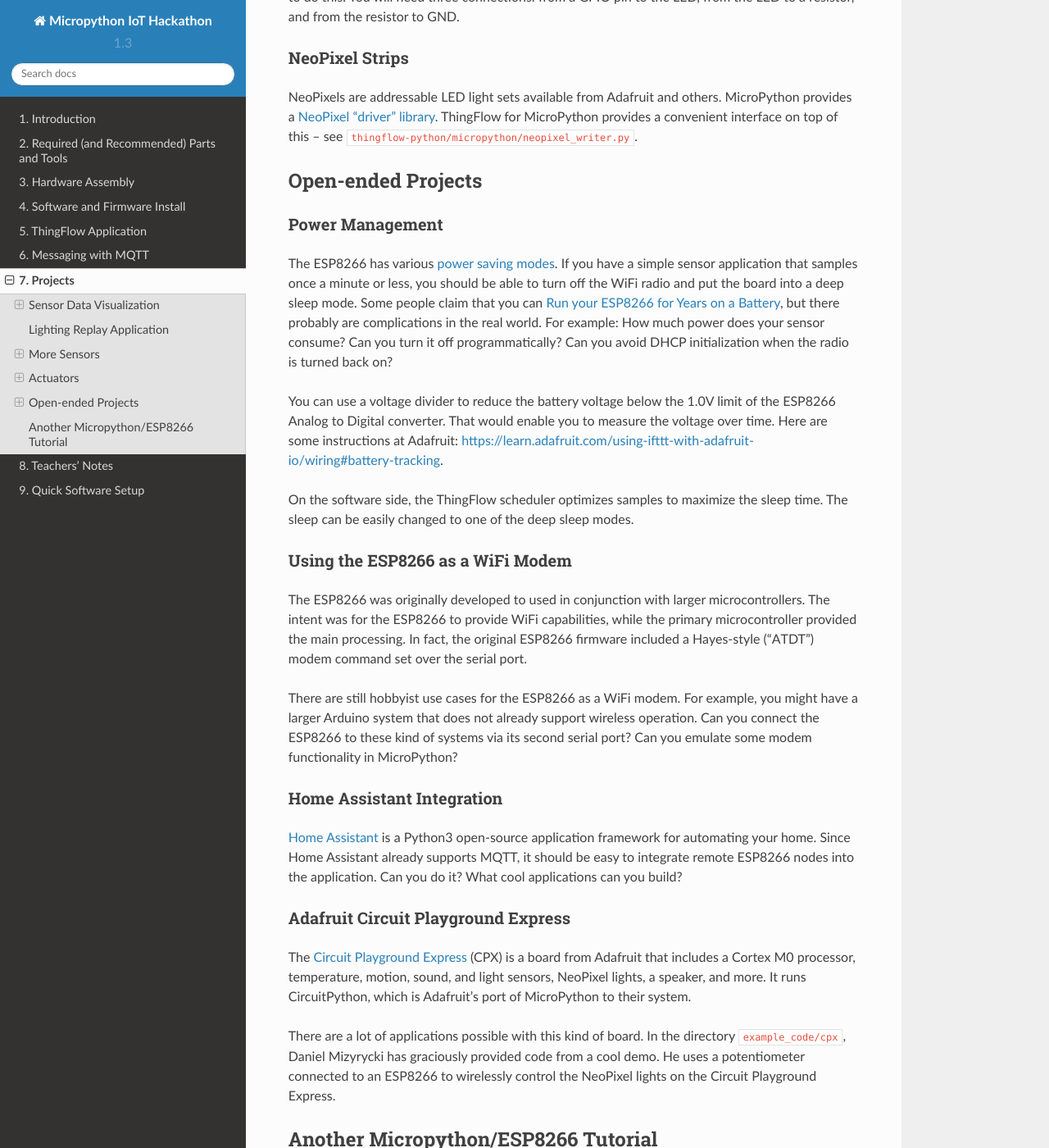
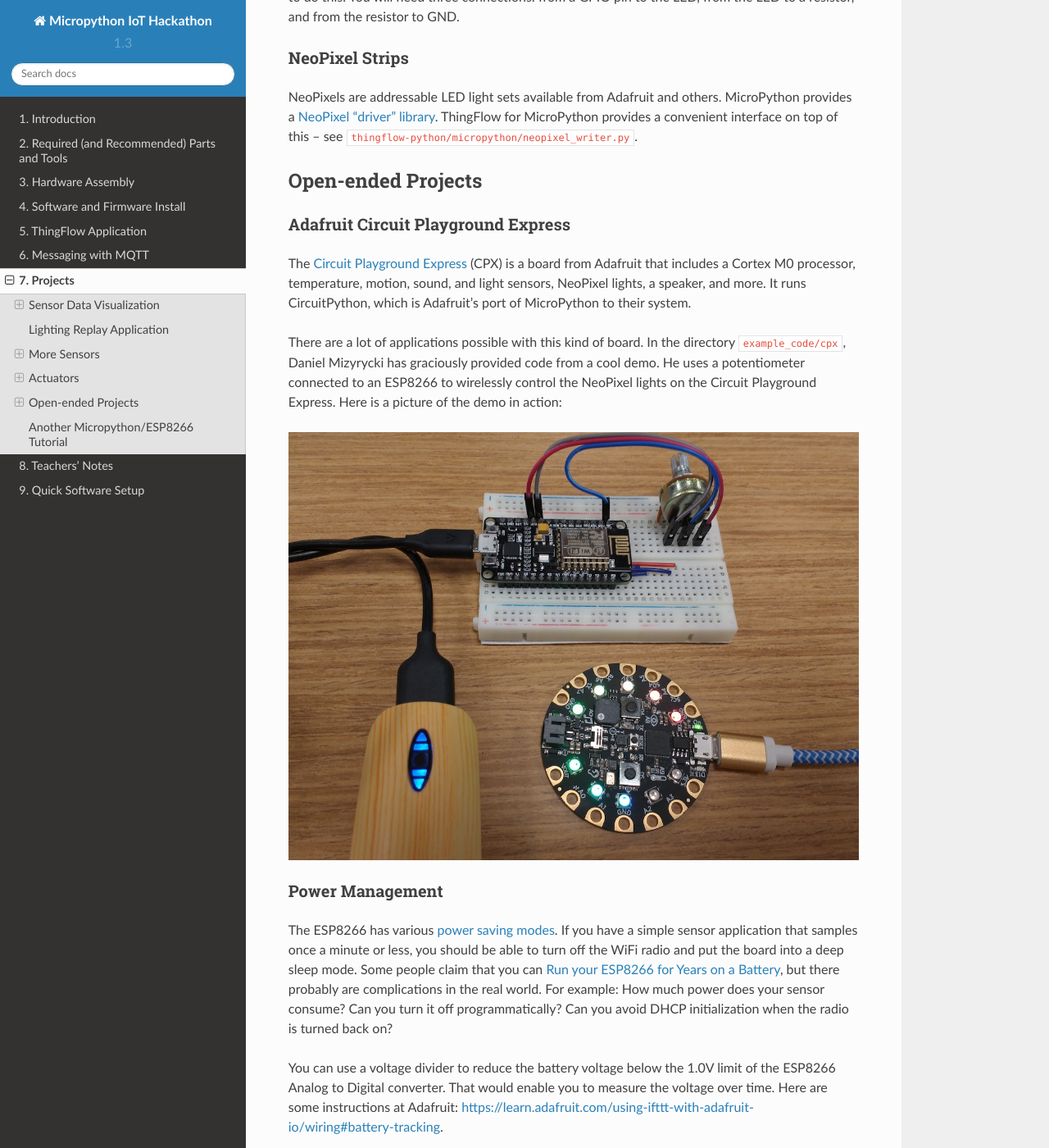
Before and after one commit to jfischer/micropython-iot-hackathon, a Sphinx documentation site: the page built from docs/projects.rst, in a window 1280 px wide and 1400 px high, scrolled down 4194 px. Shown: the whole window at 82% size. Built offline with Sphinx 7.4.7 and the Read the Docs theme 2.0.0, drawn with Linux system fonts in a browser that asks for light colours; some of the changed lines change nothing that is shown.

Commit message:
Added picture from demo

```diff
--- a/docs/conf.py
+++ b/docs/conf.py
@@ -57,7 +57,7 @@
 # The short X.Y version.
 version = '1.3'
 # The full version, including alpha/beta/rc tags.
-release = '1.3.3'
+release = '1.3.4'
 
 # The language for content autogenerated by Sphinx. Refer to documentation
 # for a list of supported languages.
--- a/docs/projects.rst
+++ b/docs/projects.rst
@@ -153,6 +153,23 @@
 
 Open-ended Projects
 -------------------
+Adafruit Circuit Playground Express
+~~~~~~~~~~~~~~~~~~~~~~~~~~~~~~~~~~~
+The
+`Circuit Playground Express <https://www.adafruit.com/product/3333>`__
+(CPX) is a board from Adafruit
+that includes a Cortex M0 processor, temperature, motion, sound, and light sensors,
+NeoPixel lights, a speaker, and more. It runs CircuitPython, which is Adafruit's
+port of MicroPython to their system.
+
+There are a lot of applications possible with this kind of board. In the
+directory ``example_code/cpx``, Daniel Mizyrycki has graciously provided
+code from a cool demo. He uses a potentiometer connected to an ESP8266
+to wirelessly control the NeoPixel lights on the Circuit Playground Express.
+Here is a picture of the demo in action:
+
+.. image:: _static/cpx-demo.jpg
+
 Power Management
 ~~~~~~~~~~~~~~~~
 The ESP8266 has various `power saving modes <http://bbs.espressif.com/viewtopic.php?t=133>`__.
@@ -193,20 +210,6 @@
 nodes into the application. Can you do it? What cool applications can
 you build?
 
-Adafruit Circuit Playground Express
-~~~~~~~~~~~~~~~~~~~~~~~~~~~~~~~~~~~
-The
-`Circuit Playground Express <https://www.adafruit.com/product/3333>`__
-(CPX) is a board from Adafruit
-that includes a Cortex M0 processor, temperature, motion, sound, and light sensors,
-NeoPixel lights, a speaker, and more. It runs CircuitPython, which is Adafruit's
-port of MicroPython to their system.
-
-There are a lot of applications possible with this kind of board. In the
-directory ``example_code/cpx``, Daniel Mizyrycki has graciously provided
-code from a cool demo. He uses a potentiometer connected to an ESP8266
-to wirelessly control the NeoPixel lights on the Circuit Playground Express.
-
 
 Another Micropython/ESP8266 Tutorial
 ------------------------------------
```
Also changed, not shown: docs/_static/cpx-demo.jpg (added).
